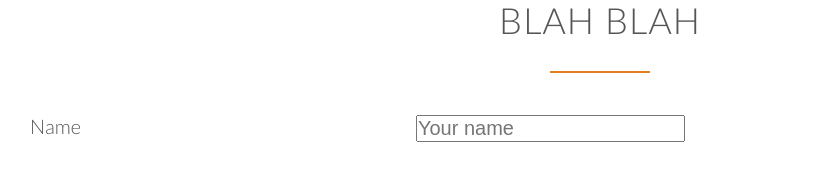
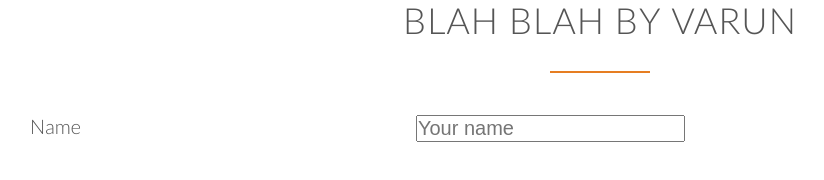
Before and after one commit to GermaVinsmoke/Skynet, a plain HTML site: page contacts.html in a window 1280 px wide. Shown: the whole page, without its empty margins (40-864 px from the left). Drawn offline with Linux system fonts and the light colour scheme.

Commit message:
Update contacts.html

```diff
--- a/contacts.html
+++ b/contacts.html
@@ -13,7 +13,7 @@
 <body>
     <section class="section-form">
         <div class="row">
-            <h2>Blah blah</h2>
+            <h2>Blah blah by Varun</h2>
         </div>
         <div class="row">
             <form method="post" action="#" class="contact-form">
```
